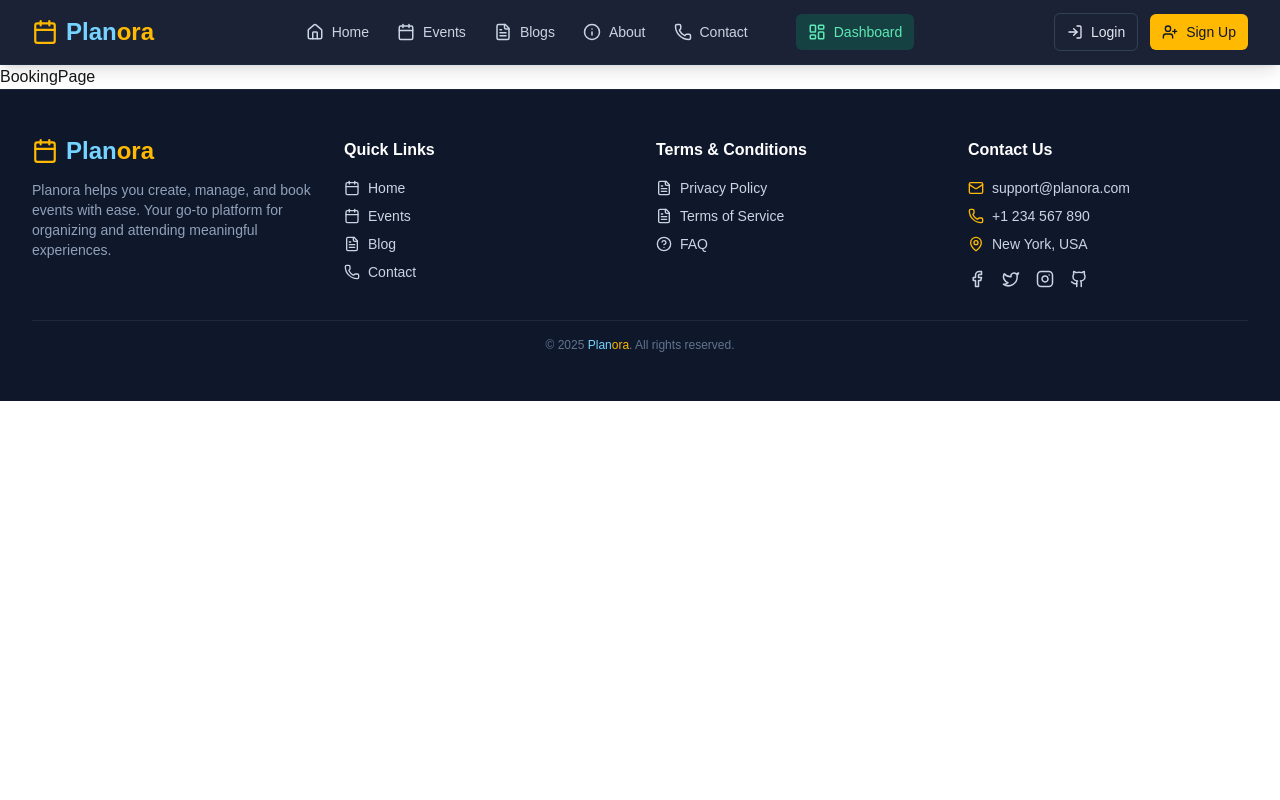
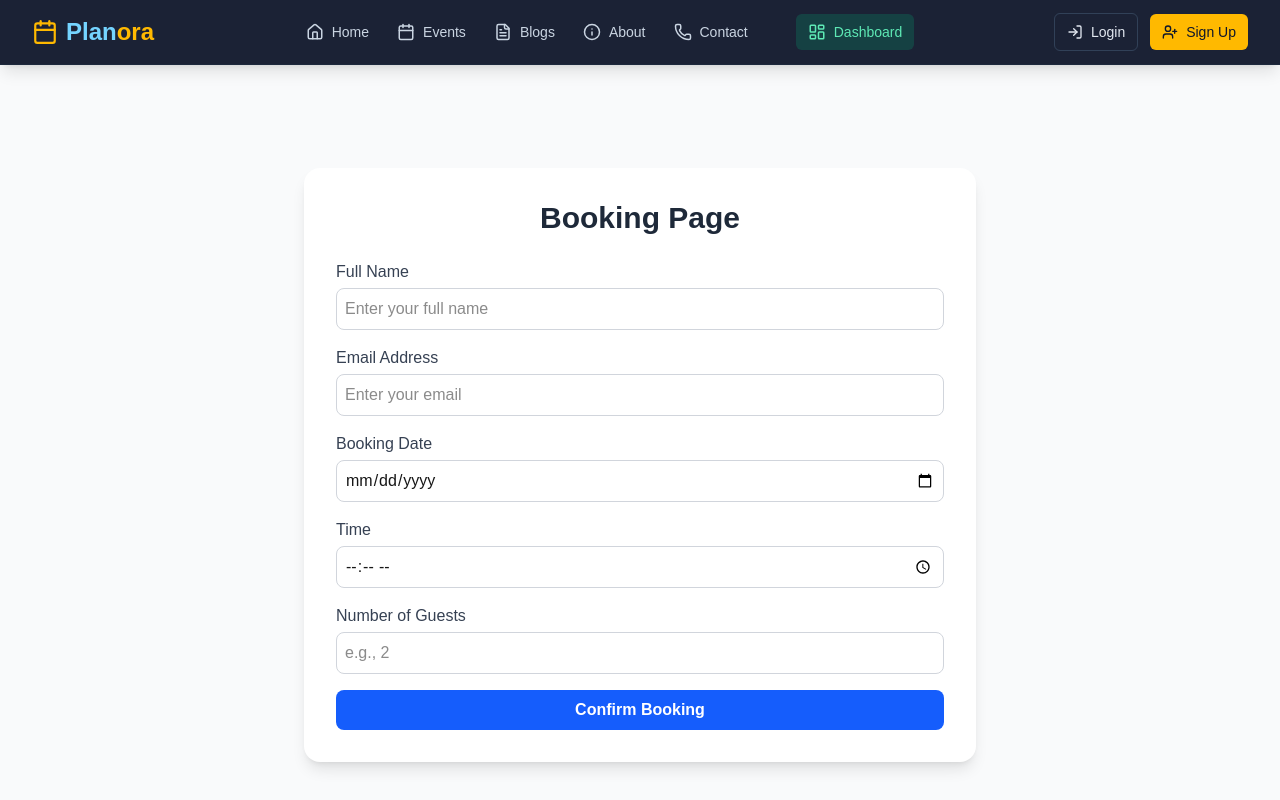
Before and after one commit to ismail-dev-code/planora, a Next.js app: page /dashboard/bookings in a window 1280 px wide. Shown: the top 800 px of the page. Built offline with nearby package versions, Linux system fonts and the light colour scheme.

Commit message:
feat: booking page added

```diff
--- a/src/app/dashboard/bookings/page.tsx
+++ b/src/app/dashboard/bookings/page.tsx
@@ -1,7 +1,92 @@
-import React from 'react'
 
-export default function BookingPage() {
+
+import { FC } from "react";
+
+const BookingPage: FC = () => {
   return (
-    <div>BookingPage</div>
-  )
-}
+    <main className="min-h-screen bg-gray-50 flex flex-col items-center justify-center p-6">
+      <div className="max-w-2xl w-full bg-white rounded-2xl shadow-lg p-8">
+        <h1 className="text-3xl font-bold text-gray-800 mb-6 text-center">
+          Booking Page
+        </h1>
+
+        {/* Booking Form */}
+        <form className="space-y-4">
+          <div>
+            <label htmlFor="name" className="block font-medium text-gray-700">
+              Full Name
+            </label>
+            <input
+              type="text"
+              id="name"
+              className="w-full border border-gray-300 rounded-lg p-2 mt-1 focus:ring focus:ring-blue-300 focus:outline-none"
+              placeholder="Enter your full name"
+              required
+            />
+          </div>
+
+          <div>
+            <label htmlFor="email" className="block font-medium text-gray-700">
+              Email Address
+            </label>
+            <input
+              type="email"
+              id="email"
+              className="w-full border border-gray-300 rounded-lg p-2 mt-1 focus:ring focus:ring-blue-300 focus:outline-none"
+              placeholder="Enter your email"
+              required
+            />
+          </div>
+
+          <div>
+            <label htmlFor="date" className="block font-medium text-gray-700">
+              Booking Date
+            </label>
+            <input
+              type="date"
+              id="date"
+              className="w-full border border-gray-300 rounded-lg p-2 mt-1 focus:ring focus:ring-blue-300 focus:outline-none"
+              required
+            />
+          </div>
+
+          <div>
+            <label htmlFor="time" className="block font-medium text-gray-700">
+              Time
+            </label>
+            <input
+              type="time"
+              id="time"
+              className="w-full border border-gray-300 rounded-lg p-2 mt-1 focus:ring focus:ring-blue-300 focus:outline-none"
+              required
+            />
+          </div>
+
+          <div>
+            <label htmlFor="guests" className="block font-medium text-gray-700">
+              Number of Guests
+            </label>
+            <input
+              type="number"
+              id="guests"
+              min={1}
+              max={20}
+              className="w-full border border-gray-300 rounded-lg p-2 mt-1 focus:ring focus:ring-blue-300 focus:outline-none"
+              placeholder="e.g., 2"
+              required
+            />
+          </div>
+
+          <button
+            type="submit"
+            className="w-full bg-blue-600 text-white font-semibold py-2 px-4 rounded-lg hover:bg-blue-700 transition"
+          >
+            Confirm Booking
+          </button>
+        </form>
+      </div>
+    </main>
+  );
+};
+
+export default BookingPage;
```
